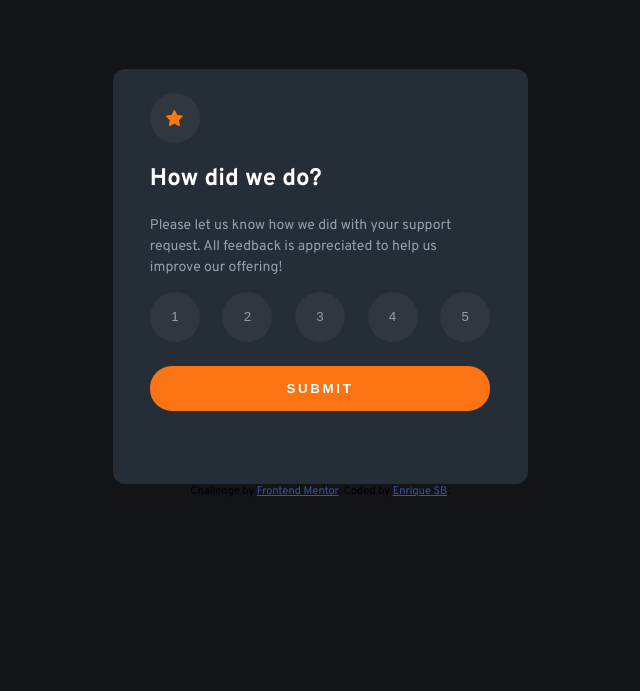
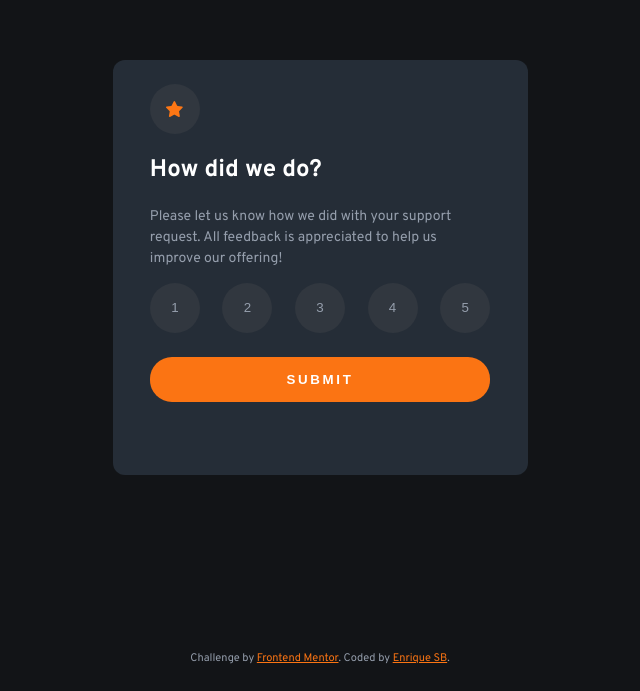
Before and after one commit to enriquesb/interactive-rating-component, a plain HTML site: page index.html in a window 1280 px wide. Shown: the part 125-816 px from the top of the page, without its empty margins (320-960 px from the left). Drawn offline with Linux system fonts and the light colour scheme.

Commit message:
Send credits to bottom

```diff
--- a/css/styles.css
+++ b/css/styles.css
@@ -1,11 +1,14 @@
 body{
+    background-color: hsl(216, 12%, 8%);
+    font-family: Overpass;
+}
+
+main{
     display: flex;
     flex-direction: column;
     justify-content: center;
     align-items: center;
-    background-color: hsl(216, 12%, 8%);
-    font-family: Overpass;
-    height: 100vh;
+    height: 96vh;
 }
 
 h1{
@@ -148,5 +151,11 @@ button{
 
   }
 
-.attribution { font-size: 11px; text-align: center; }
-.attribution a { color: hsl(228, 45%, 44%); }
+.attribution {
+    font-size: 11px;
+    text-align: center;
+    color: hsl(217, 12%, 63%);
+}
+.attribution a {
+    color: hsl(25, 97%, 53%);
+}
```
